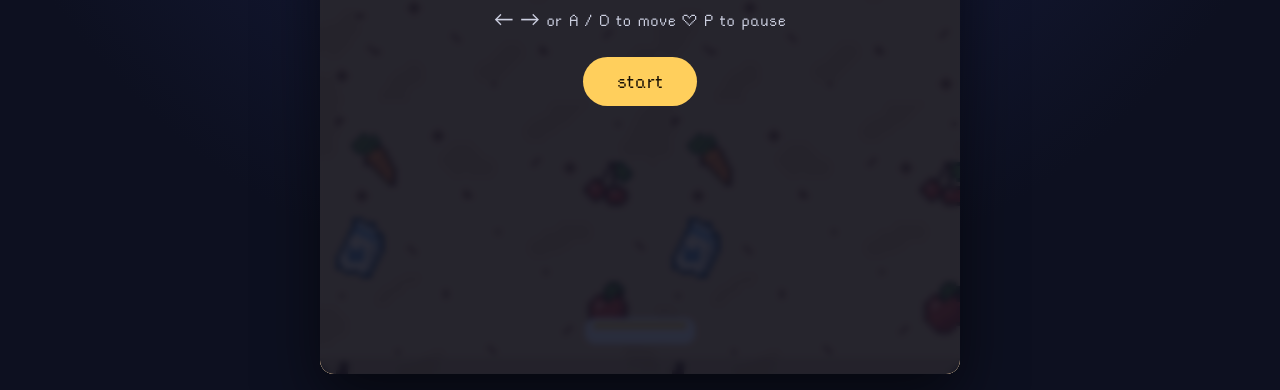
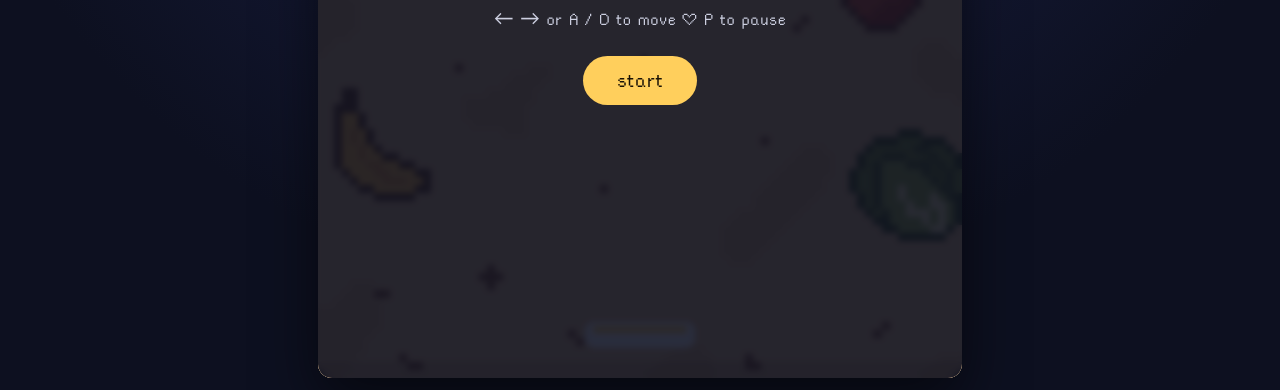
Before and after one commit to cupidsity/dishwater-bag-, a plain HTML site: page index.html in a window 1280 px wide. Shown: the part 410-800 px from the top of the page. Drawn offline with Linux system fonts and the light colour scheme.

Commit message:
fix background

```diff
--- a/game.js
+++ b/game.js
@@ -3,7 +3,18 @@
 const canvas = document.getElementById("gameCanvas");
 const drawingContext = canvas.getContext("2d");
 
-// pixel art, never let the browser blur it while scaling
+// every position and size in this file is in these units, independent of how
+// many real pixels the canvas ends up being drawn at
+const VIRTUAL_WIDTH = 640;
+const VIRTUAL_HEIGHT = 720;
+
+// render at a multiple of that so the sprites stay sharp on a big screen
+const RENDER_SCALE = 2;
+
+canvas.width = VIRTUAL_WIDTH * RENDER_SCALE;
+canvas.height = VIRTUAL_HEIGHT * RENDER_SCALE;
+
+// resizing the canvas resets the context, so set this after
 drawingContext.imageSmoothingEnabled = false;
 
 function loadImage(fileName) {
@@ -15,12 +26,10 @@ function loadImage(fileName) {
 const backgroundImage = loadImage("background.png");
 const fallingFrames = [1, 2, 3, 4, 5].map((frameNumber) => loadImage(`falling - ${frameNumber}.png`));
 
-// the background tile is tiny pixel art, blow it up by a whole number of pixels
-// so every source pixel stays a crisp square
-const BACKGROUND_SCALE = 4;
+// the background is drawn once, blown up by a whole number of pixels so every
+// source pixel stays a crisp square, then centred and cropped to the canvas
+const BACKGROUND_SCALE = 8;
 const FALLING_FRAMES_PER_SECOND = 10;
-
-let backgroundPattern = null;
 
 const scoreValueElement = document.getElementById("scoreValue");
 const bestValueElement = document.getElementById("bestValue");
@@ -53,8 +62,8 @@ const totalKindWeight = FALLING_KINDS.reduce((runningTotal, kind) => runningTota
 const player = {
   width: 110,
   height: 26,
-  x: canvas.width / 2,
-  y: canvas.height - 56
+  x: VIRTUAL_WIDTH / 2,
+  y: VIRTUAL_HEIGHT - 56
 };
 
 const pressedKeys = new Set();
@@ -130,7 +139,7 @@ function pickReachableX(kind, arrivalTime) {
     * Math.max(arrivalTime - before.arrivalTime, 0) * REACH_SAFETY_FACTOR;
 
   let leftLimit = Math.max(kind.radius, before.x - reachFromBefore);
-  let rightLimit = Math.min(canvas.width - kind.radius, before.x + reachFromBefore);
+  let rightLimit = Math.min(VIRTUAL_WIDTH - kind.radius, before.x + reachFromBefore);
 
   if (after !== null) {
     const reachToAfter = PLAYER_SPEED
@@ -176,7 +185,7 @@ function startGame() {
   livesLeft = STARTING_LIVES;
   elapsedSeconds = 0;
   timeUntilNextSpawn = 0.4;
-  player.x = canvas.width / 2;
+  player.x = VIRTUAL_WIDTH / 2;
   gameState = "playing";
   overlayElement.classList.add("hidden");
   updateHud();
@@ -223,7 +232,7 @@ function updatePlayer(deltaSeconds) {
   player.x += direction * PLAYER_SPEED * deltaSeconds;
 
   const halfWidth = player.width / 2;
-  player.x = Math.max(halfWidth, Math.min(canvas.width - halfWidth, player.x));
+  player.x = Math.max(halfWidth, Math.min(VIRTUAL_WIDTH - halfWidth, player.x));
 }
 
 function isCaught(fallingObject) {
@@ -250,7 +259,7 @@ function updateFallingObjects(deltaSeconds) {
       continue;
     }
 
-    if (fallingObject.y - fallingObject.kind.radius > canvas.height) {
+    if (fallingObject.y - fallingObject.kind.radius > VIRTUAL_HEIGHT) {
       losePoint(1);
       continue;
     }
@@ -286,36 +295,28 @@ function update(deltaSeconds) {
   updateFloatingTexts(deltaSeconds);
 }
 
-// the tile is only built once the png has actually decoded
-function ensureBackgroundPattern() {
-  if (backgroundPattern || !backgroundImage.complete || backgroundImage.naturalWidth === 0) return;
+function drawBackground() {
+  drawingContext.clearRect(0, 0, VIRTUAL_WIDTH, VIRTUAL_HEIGHT);
 
-  const tile = document.createElement("canvas");
-  tile.width = backgroundImage.naturalWidth * BACKGROUND_SCALE;
-  tile.height = backgroundImage.naturalHeight * BACKGROUND_SCALE;
+  // plain fill for the frame or two before the png has decoded
+  drawingContext.fillStyle = "#e8d6b0";
+  drawingContext.fillRect(0, 0, VIRTUAL_WIDTH, VIRTUAL_HEIGHT);
 
-  const tileContext = tile.getContext("2d");
-  tileContext.imageSmoothingEnabled = false;
-  tileContext.drawImage(backgroundImage, 0, 0, tile.width, tile.height);
-
-  backgroundPattern = drawingContext.createPattern(tile, "repeat");
-}
-
-function drawBackground() {
-  ensureBackgroundPattern();
-  drawingContext.clearRect(0, 0, canvas.width, canvas.height);
-
-  if (backgroundPattern) {
-    drawingContext.fillStyle = backgroundPattern;
-  } else {
-    // plain fill for the frame or two before the tile has decoded
-    drawingContext.fillStyle = "#e8d6b0";
+  if (backgroundImage.complete && backgroundImage.naturalWidth > 0) {
+    const drawWidth = backgroundImage.naturalWidth * BACKGROUND_SCALE;
+    const drawHeight = backgroundImage.naturalHeight * BACKGROUND_SCALE;
+    drawingContext.drawImage(
+      backgroundImage,
+      Math.round((VIRTUAL_WIDTH - drawWidth) / 2),
+      Math.round((VIRTUAL_HEIGHT - drawHeight) / 2),
+      drawWidth,
+      drawHeight
+    );
   }
-  drawingContext.fillRect(0, 0, canvas.width, canvas.height);
 
   // faint ground line the bag sits on
   drawingContext.fillStyle = "rgba(60, 35, 20, 0.12)";
-  drawingContext.fillRect(0, player.y + player.height + 14, canvas.width, canvas.height);
+  drawingContext.fillRect(0, player.y + player.height + 14, VIRTUAL_WIDTH, VIRTUAL_HEIGHT);
 }
 
 function drawPlayer() {
@@ -372,14 +373,15 @@ function drawFloatingTexts() {
 
 function drawPausedLabel() {
   drawingContext.fillStyle = "rgba(9, 12, 28, 0.6)";
-  drawingContext.fillRect(0, 0, canvas.width, canvas.height);
+  drawingContext.fillRect(0, 0, VIRTUAL_WIDTH, VIRTUAL_HEIGHT);
   drawingContext.fillStyle = "#ffcf5c";
   drawingContext.font = "46px rainyhearts, 'Trebuchet MS', sans-serif";
   drawingContext.textAlign = "center";
-  drawingContext.fillText("paused", canvas.width / 2, canvas.height / 2);
+  drawingContext.fillText("paused", VIRTUAL_WIDTH / 2, VIRTUAL_HEIGHT / 2);
 }
 
 function draw() {
+  drawingContext.setTransform(RENDER_SCALE, 0, 0, RENDER_SCALE, 0, 0);
   drawBackground();
   drawFallingObjects();
   drawPlayer();
@@ -423,7 +425,7 @@ document.addEventListener("keyup", (event) => {
 canvas.addEventListener("pointermove", (event) => {
   if (gameState !== "playing") return;
   const bounds = canvas.getBoundingClientRect();
-  const scale = canvas.width / bounds.width;
+  const scale = VIRTUAL_WIDTH / bounds.width;
   player.x = (event.clientX - bounds.left) * scale;
 });
 
--- a/style.css
+++ b/style.css
@@ -5,6 +5,7 @@
 }
 
 :root {
+  --hud-height: 52px;
   --page-background: #0d1020;
   --frame-background: #151a33;
   --text-color: #e8ecff;
@@ -22,6 +23,7 @@ body {
   align-items: center;
   justify-content: center;
   background: radial-gradient(circle at 50% 0%, #1d2450, var(--page-background) 70%);
+  padding: 12px;
   color: var(--text-color);
   font-family: "rainyhearts", "Trebuchet MS", sans-serif;
   user-select: none;
@@ -31,7 +33,10 @@ body {
 
 .game-frame {
   position: relative;
-  width: min(640px, 100vw);
+  width: min(
+    calc(100vw - 24px),
+    calc((100vh - 24px - var(--hud-height)) * 640 / 720)
+  );
   background: var(--frame-background);
   border-radius: 14px;
   overflow: hidden;
@@ -40,8 +45,10 @@ body {
 
 .hud {
   display: flex;
+  align-items: center;
   justify-content: space-between;
-  padding: 12px 18px;
+  height: var(--hud-height);
+  padding: 0 18px;
   font-size: 22px;
   letter-spacing: 1px;
   background: rgba(0, 0, 0, 0.25);
```
